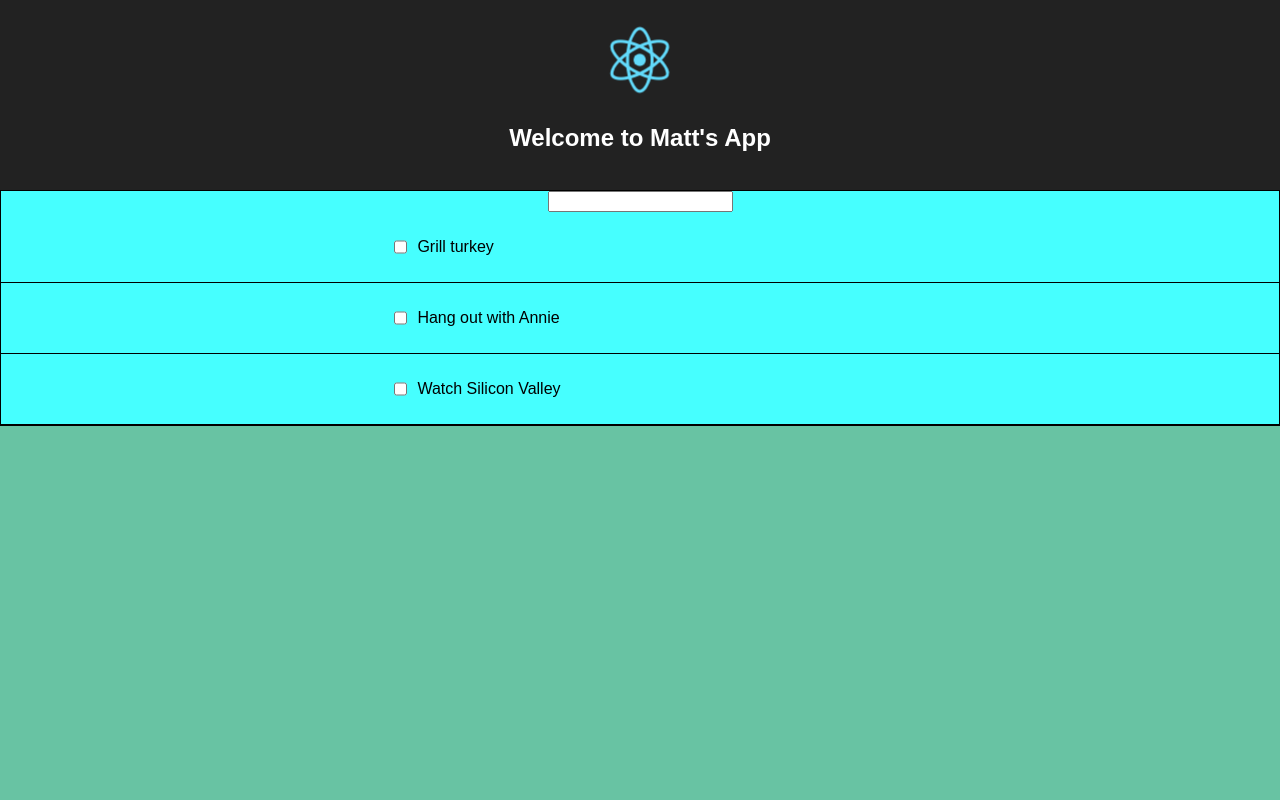
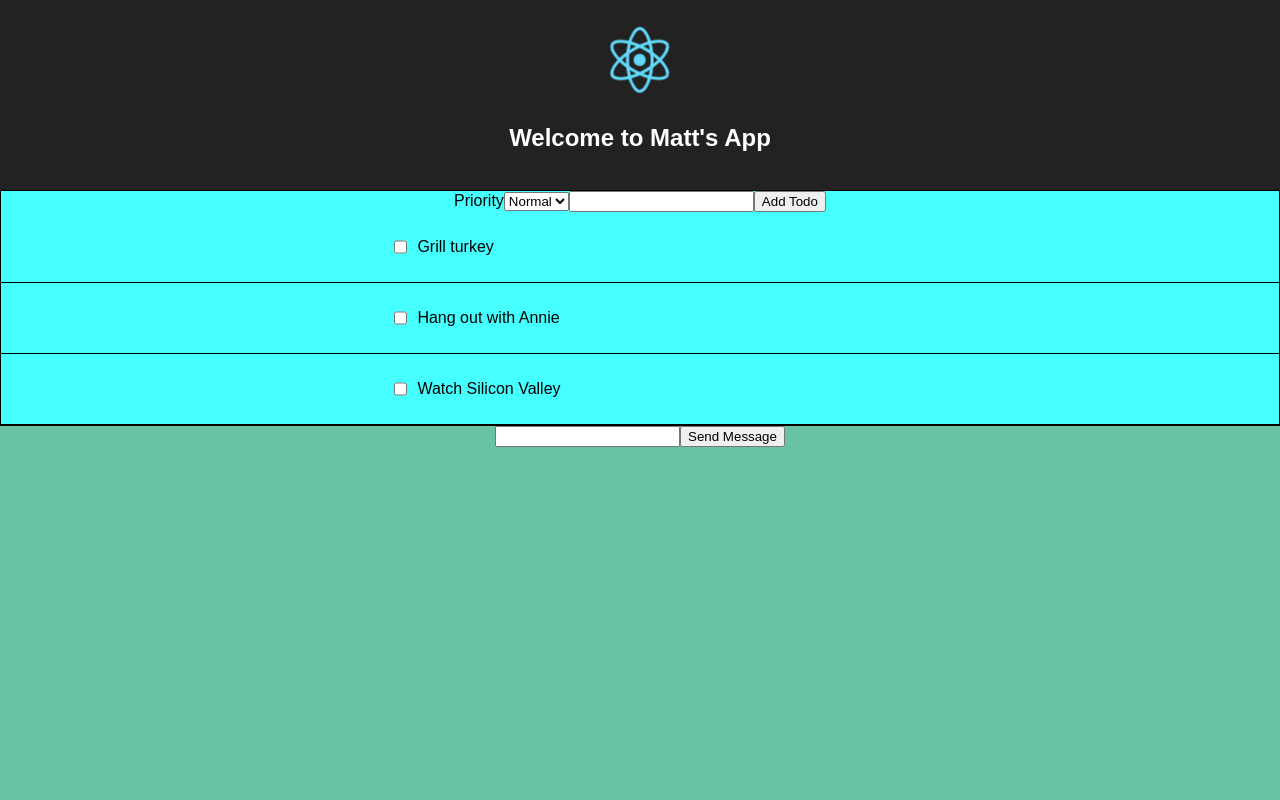
Before and after one commit to matthew-condit/react-hub, a React (Create React App) app in the folder react-hub/: page / in a window 1280 px wide. Shown: the top 800 px of the page. Built offline with nearby package versions, Linux system fonts and the light colour scheme; no server answers.

Commit message:
forgot to commit

```diff
--- a/react-hub/src/Components/messageBoardWidget/messageBoardWidget.js
+++ b/react-hub/src/Components/messageBoardWidget/messageBoardWidget.js
@@ -7,7 +7,8 @@ class MessageBoardWidget extends Component {
     constructor(props) {
         super(props);
         this.state = {
-            message: ""
+            message: "",
+            newMessage: ""
         };
     }
 
@@ -32,7 +33,7 @@ class MessageBoardWidget extends Component {
     }
 
     addMessage() {
-        fetch('/message',
+        fetch('/messages/add',
             {
                 method: 'POST',
                 headers: {
@@ -40,15 +41,30 @@ class MessageBoardWidget extends Component {
                     'Content-Type': 'application/json',
                 },
                 body: JSON.stringify({
-                    firstParam: 'yourValue',
-                    secondParam: 'yourOtherValue',
+                    message: this.state.newMessage
                 })
+            }).then(()=> {
+            console.log("here");
+            this.getMessage();
+            this.setState({
+                newMessage: ""
             })
+            });
     }
+
+    handleText(event) {
+        this.setState({
+            newMessage : event.target.value
+        })
+    }
+
+
 
     render() {
         return (
             <div className="message-board-widget">
+                <input type="text" onChange={this.handleText.bind(this)} />
+                <button onClick={this.addMessage.bind(this)}>Send Message</button>
                 <div>{ this.state.message }</div>
             </div>
         )
--- a/react-hub/src/Components/todoWidget/todoWidget.js
+++ b/react-hub/src/Components/todoWidget/todoWidget.js
@@ -1,41 +1,99 @@
 import React, { Component } from 'react';
 import './todoWidget.css';
 import TodoItem from './todoItem/todoItem.js';
+
+
+const PRIORITIES = {
+    HIGH: 5,
+    NORMAL: 3,
+    LOW: 1
+};
 
 class TodoWidget extends Component {
 
 
     constructor(props) {
         super(props);
+        let originalTodos =  [
+            {
+                goal: "Grill turkey",
+                completed: false,
+                priority: PRIORITIES.NORMAL,
+                id: 0
+            },
+            {
+                goal: "Hang out with Annie",
+                completed: false,
+                priority: PRIORITIES.HIGH,
+                id: 1
+            },
+            {
+                goal: "Watch Silicon Valley",
+                completed: false,
+                priority: PRIORITIES.NORMAL,
+                id: 2
+            }
+        ].sort((a, b) => {
+            return a.priority < b.priority
+        });
 
         this.state = {
-            todos: [
-                this._createTodo("Grill turkey"),
-                this._createTodo("Hang out with Annie"),
-                this._createTodo("Watch Silicon Valley")
-            ],
-            newTodo: ""
+            todos: originalTodos,
+            newTodo: {
+                goal: "",
+                priority: PRIORITIES.NORMAL
+            }
         };
 
     }
 
-    _createTodo(text, completed = false) {
+    _createTodo(newTodoObj, completed = false) {
         return {
-            goal: text,
-            completed: completed
+            goal: newTodoObj.goal,
+            completed: completed,
+            priority: newTodoObj.priority,
+            id: Math.floor(Math.random() * 100000)
         }
     };
 
     componentWillMount() {
-        console.log("myHeader(), componentWillmount()");
     }
 
 
     componentDidMount() {
     }
 
-    onChange(change) {
-        console.log(change);
+    onChange(event) {
+        let newTodo = this.state.newTodo;
+        newTodo.goal = event.target.value;
+        this.setState({
+            newTodo: newTodo
+        })
+    }
+
+    addTodo(event) {
+        let updatedTodos =
+            this.state.todos.concat([this._createTodo(this.state.newTodo, false)])
+                .sort((a, b) => {
+                    return a.priority < b.priority
+                });
+        console.log(updatedTodos);
+        this.setState({
+            todos: updatedTodos,
+            newTodo: {
+                goal: "",
+                priority: PRIORITIES.NORMAL
+            }
+        });
+
+    }
+
+    updateNewPriority(event) {
+        let newTodo = this.state.newTodo;
+        newTodo.priority = event.target.value;
+        this.setState({
+            newTodo: newTodo
+        })
     }
 
 
@@ -43,20 +101,27 @@ class TodoWidget extends Component {
 
 
     render() {
+        const todoList = this.state.todos.map((todo) => {
+            return (
+                <TodoItem key={todo.id} todo={todo} />
+            )
+        });
+
+
         return (
             <div className="todo-widget">
                 <div className="todo-input">
-                    <input type="text" value={this.state.newTodo} onChange={this.onChange.bind(this)} />
+                    <label name="priority">Priority</label>
+                    <select value={this.state.newTodo.priority} onChange={this.updateNewPriority.bind(this)}>
+                        <option value={PRIORITIES.NORMAL}>Normal</option>
+                        <option value={PRIORITIES.HIGH}>High</option>
+                        <option value={PRIORITIES.LOW}>Low</option>
+                    </select>
+                    <input type="text" value={this.state.newTodo.goal} onInput={this.onChange.bind(this)} />
+                    <button onClick={this.addTodo.bind(this)} >Add Todo</button>
                 </div>
                 <div className="todo-items">
-                    {
-                        this.state.todos.map((todo, index) => {
-                            return (
-                                <TodoItem key={index} todo={todo} />
-                            )
-                        })
-                    }
-
+                    {todoList}
                 </div>
             </div>
         )
```
Also changed, not shown: 1 other file (tests, documents, lock files or other folders).
